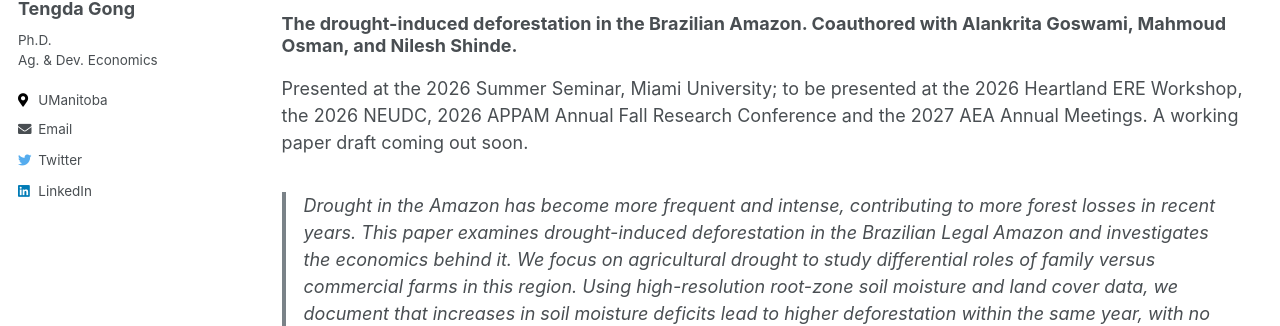
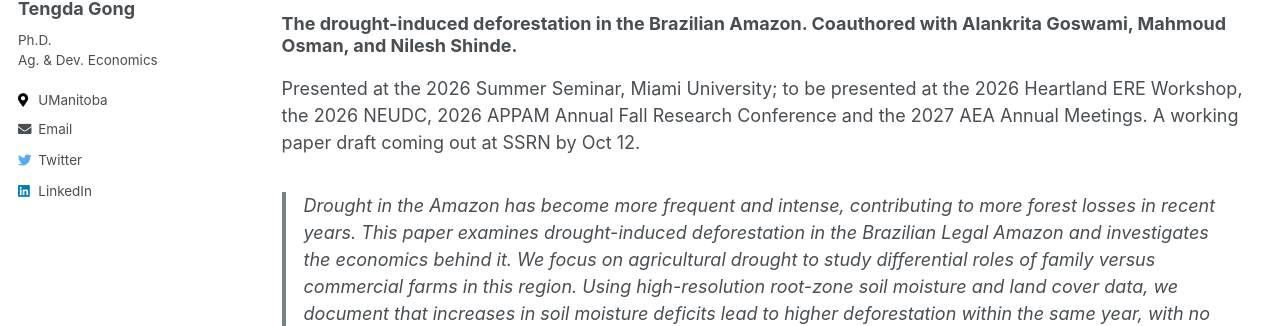
Before and after one commit to tendakung/tendakung.github.io, a Jekyll site: the page built from _pages/research.md, in a window 1280 px wide and 900 px high, scrolled down 1986 px. Shown: the part 182-508 px from the top of the window. Built offline with Jekyll 4.4.1, drawn with Linux system fonts in a browser that asks for light colours.

Commit message:
Update research.md

```diff
--- a/_pages/research.md
+++ b/_pages/research.md
@@ -27,7 +27,7 @@ Presented at the 2025 AAEA and SEA annual meetings.
 > Fresh produce is the largest category of organic food sales in the U.S. This paper studies the relative price dynamics of organic versus conventional produce from 2006 to 2023. Using retail scanner data, we find that the revenue-weighted average price of organic produce declined relative to conventional produce across major grocery markets beginning in 2017, with the exception of a brief uptick following the onset of COVID-19. Prior to 2017, the relative price exhibited substantial fluctuations without a clear trend. Our analyses show that macroeconomic and market factors---real interest rate, housing prices, unemployment, product supply and variety as well as retailer concentration---account for a substantial share of this variation, especially the post-2016 downward trend. In addition, weather conditions in major fruit- and vegetable-producing states---precipitation and temperature---contribute significantly to short-term price fluctuations and place upward pressure on the relative price.
 
 ### The drought-induced deforestation in the Brazilian Amazon. Coauthored with Alankrita Goswami, Mahmoud Osman, and Nilesh Shinde.
-Presented at the 2026 Summer Seminar, Miami University; to be presented at the 2026 Heartland ERE Workshop, the 2026 NEUDC, 2026 APPAM Annual Fall Research Conference and the 2027 AEA Annual Meetings. A working paper draft coming out soon.
+Presented at the 2026 Summer Seminar, Miami University; to be presented at the 2026 Heartland ERE Workshop, the 2026 NEUDC, 2026 APPAM Annual Fall Research Conference and the 2027 AEA Annual Meetings. A working paper draft coming out at SSRN by Oct 12.
 > Drought in the Amazon has become more frequent and intense, contributing to more forest losses in recent years. This paper examines drought-induced deforestation in the Brazilian Legal Amazon and investigates the economics behind it. We focus on agricultural drought to study differential roles of family versus commercial farms in this region. Using high-resolution root-zone soil moisture and land cover data, we document that increases in soil moisture deficits lead to higher deforestation within the same year, with no detectable within-year feedback from local deforestation to local moisture inflow or rainfall once we condition on prior forest stock. Our heterogeneity analyses by family-farm area shares across 770 municipalities reveal the critical role of resource-restricted family farms: (1) drought only raises deforestation where family farming predominates, and not where commercial agriculture dominates; (2) forest-related environmental fines rise rather than fall in high-family-farm municipalities during droughts, ruling out weaker monitoring; and (3) high-family-farm municipalities see staple output fall, credit contract, and irrigation fail to expand, while low-family-farm municipalities suffer large sugarcane and cattle losses. Our estimates show that agricultural drought accounts for roughly 257 square kilometers of primary forest clearing during 2006-2019, committing carbon damages of about $105 million per year.
 
 ### Climate change, supply chain, and trade: Evidence from California droughts.
```
